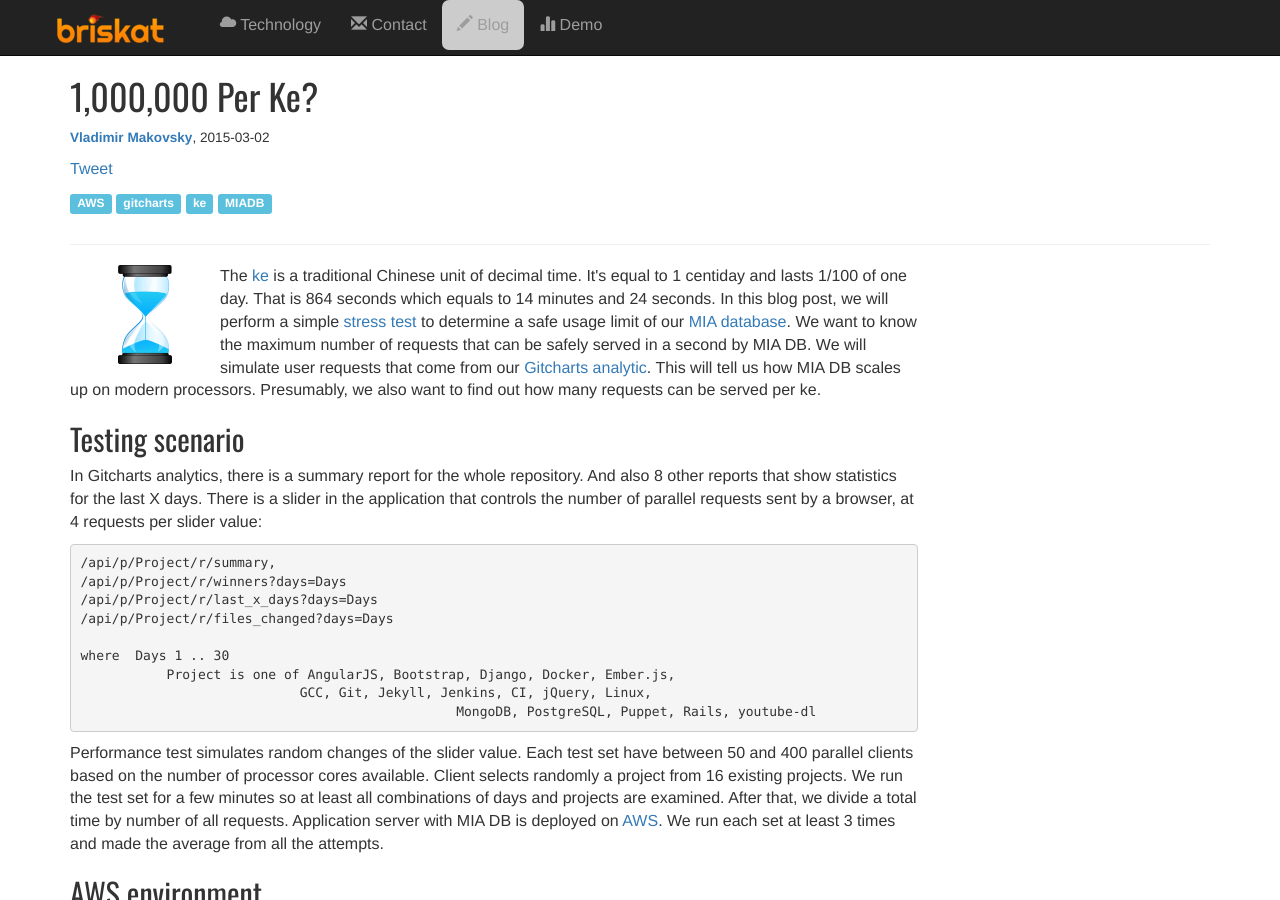
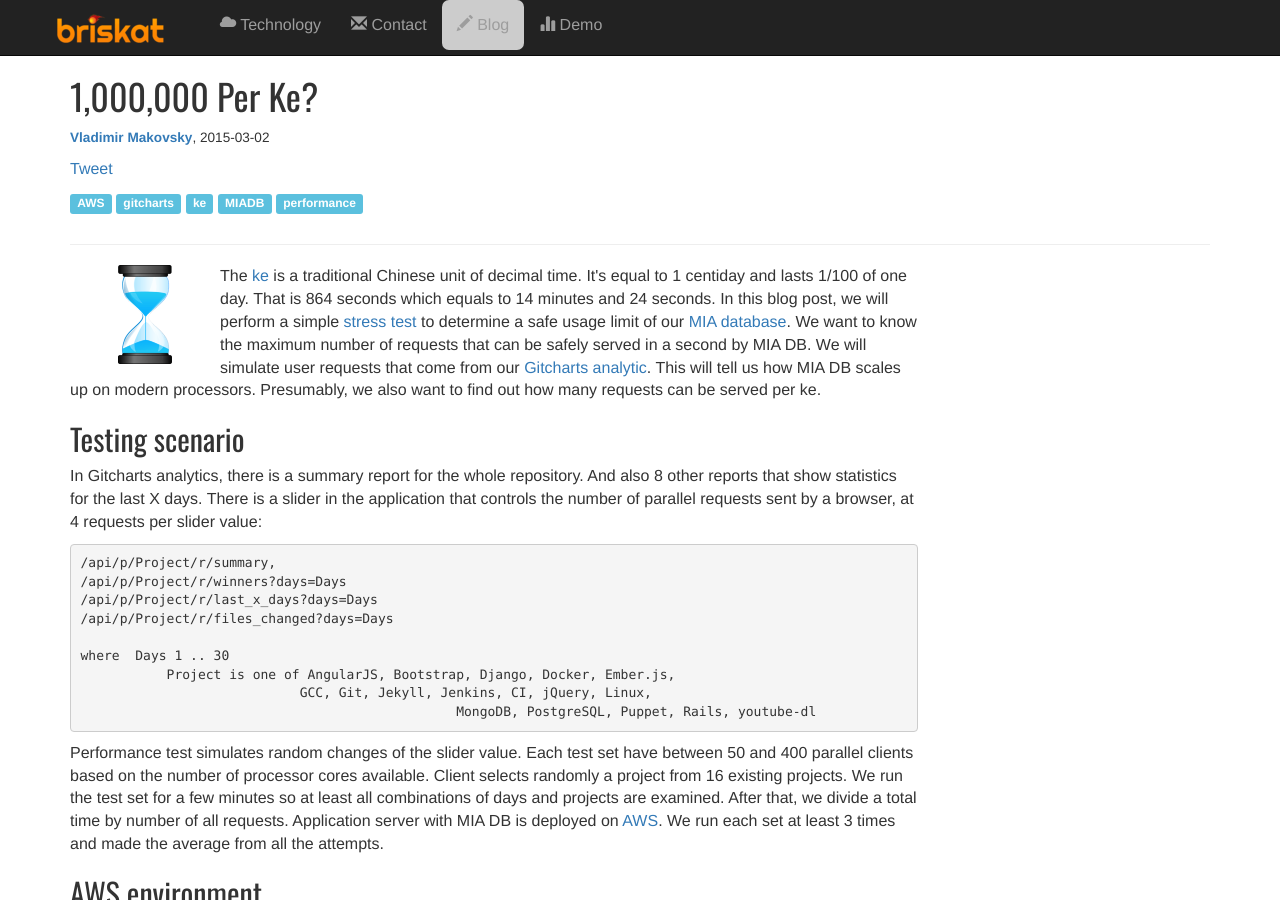
Before and after one commit to briskat/briskat.github.io, a Jekyll site: the page built from _posts/2015-03-02-Million_Per_Ke.markdown, in a window 1280 px wide and 900 px high. Built offline with Jekyll 4.4.1, drawn with Linux system fonts in a browser that asks for light colours; nearby versions of some CDN libraries; Markdown is read by kramdown in place of the engine named in the settings; comment, search, counter and statistics services are not loaded.

Commit message:
Add 4. blog post

```diff
--- a/_posts/2015-03-02-Million_Per_Ke.markdown
+++ b/_posts/2015-03-02-Million_Per_Ke.markdown
@@ -3,8 +3,7 @@ layout: post
 title: 1,000,000 Per Ke?
 excerpt: Have you ever asked how many can we do per ke? We perform a simple test to determine a safe usage limit of incoming requests for our MIA database.
 author: <a href="http://cz.linkedin.com/pub/vladimir-makovsky/2a/141/141">Vladimir Makovsky</a>
-tags: AWS gitcharts ke MIADB
-thumbups: 0
+tags: AWS gitcharts ke MIADB performance
 image: 4_clock.png
 ---
 <p>The <a href="http://en.wikipedia.org/wiki/Ke_%28unit%29" target="_blank">ke</a> is a traditional Chinese unit of decimal time.
```
